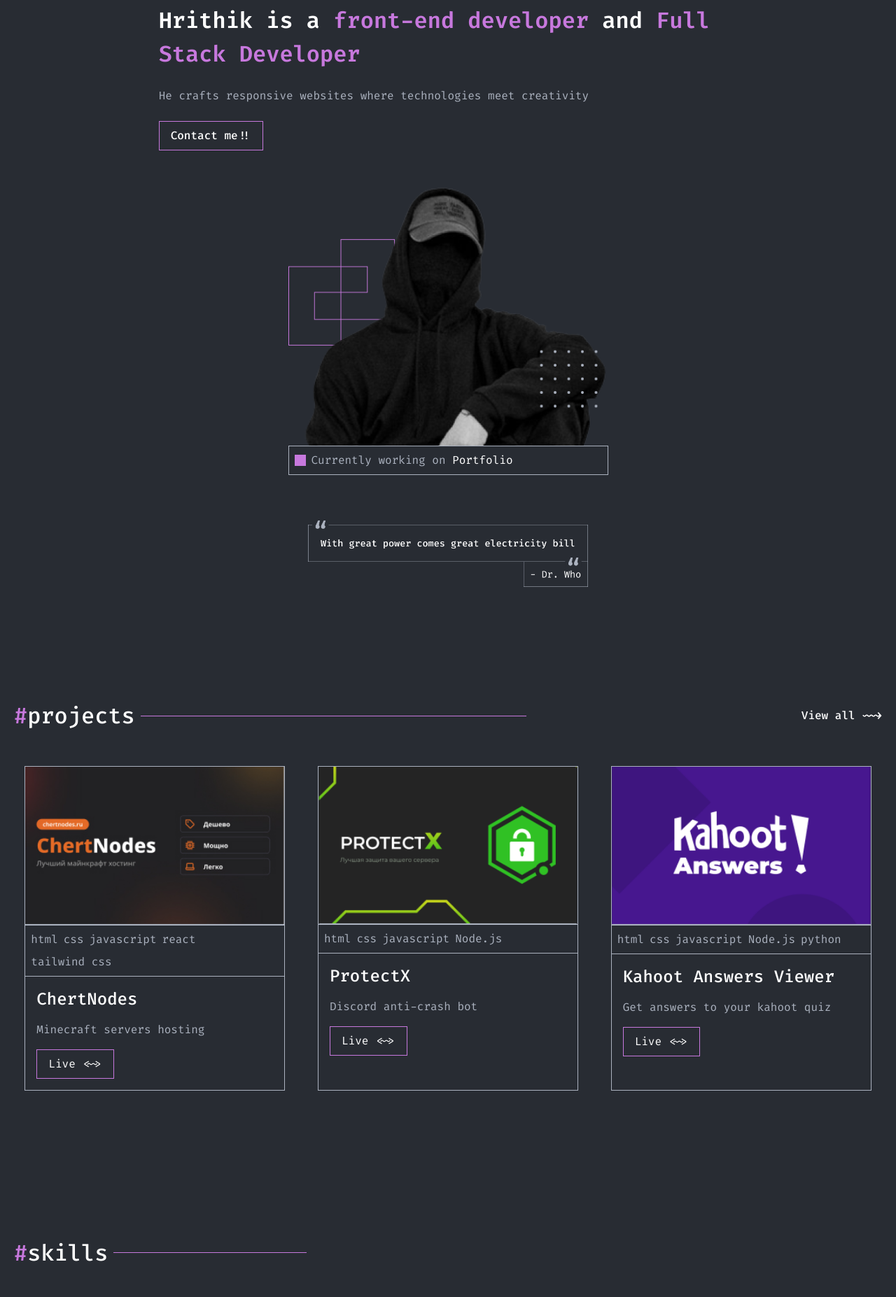
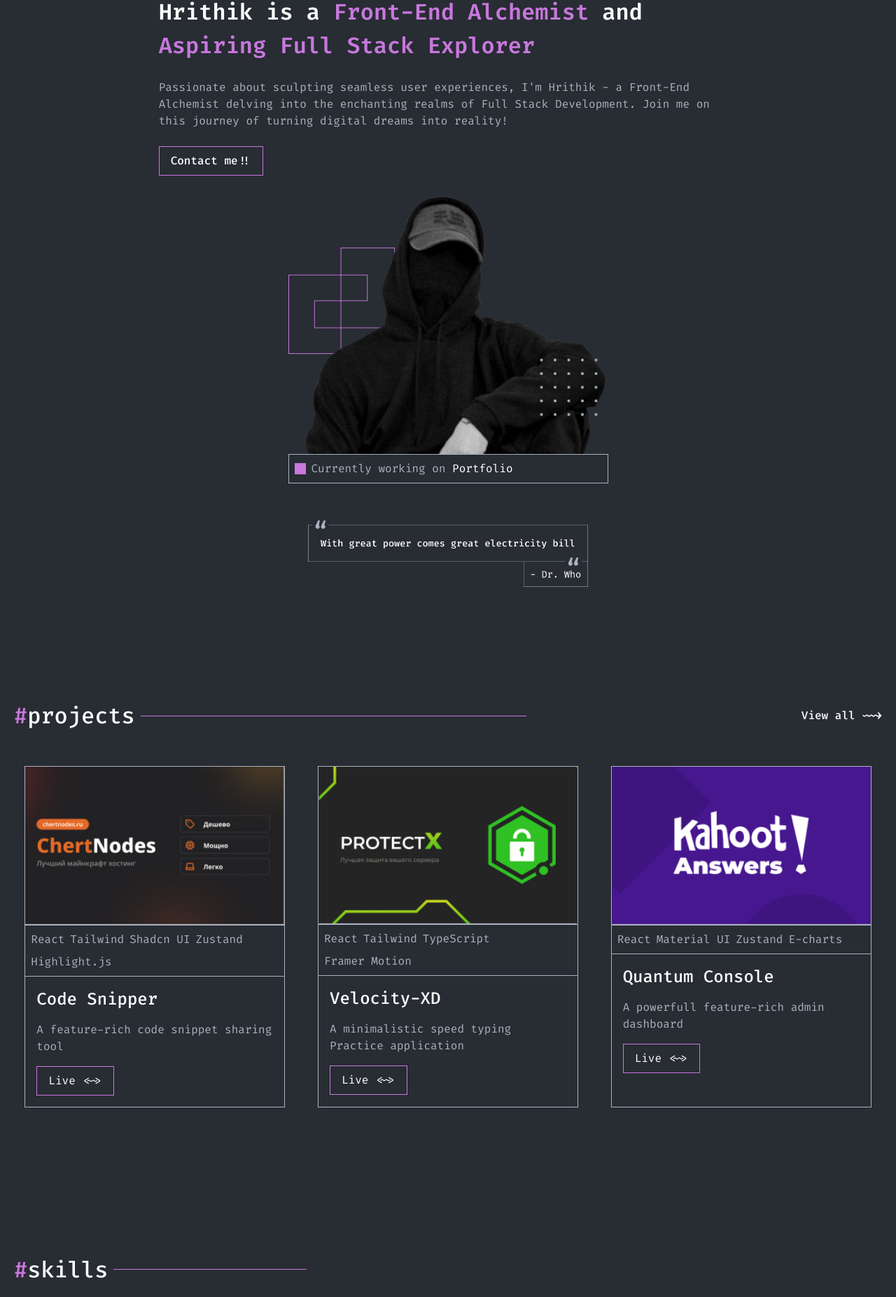
Before and after one commit to Hrithik0112/Hrithik-Devfolio, a Next.js app: page / in a window 1280 px wide. Shown: the part 98-1952 px from the top of the page at 70% size. Built offline with nearby package versions, Linux system fonts and the light colour scheme.

Commit message:
home page some fixes

```diff
--- a/src/app/layout.tsx
+++ b/src/app/layout.tsx
@@ -7,8 +7,8 @@ import Footer from "@/components/Footer";
 const firaCode = Fira_Code({ subsets: ["latin"] });
 
 export const metadata: Metadata = {
-  title: "Create Next App",
-  description: "Generated by create next app",
+  title: "Hrithik-Devfolio",
+  description: "Hrithik's frontend developer portfolio",
 };
 
 export default function RootLayout({ children }: { children: React.ReactNode }) {
--- a/src/components/ContactSection.tsx
+++ b/src/components/ContactSection.tsx
@@ -47,7 +47,7 @@ const ContactSection = (props: Props) => {
                 </div>
                 <div className="flex gap-1 items-center">
                   <AiOutlineMail />
-                  <span className="text-[#ABB2BF]">slumdog4321@gmail.com</span>
+                  <span className="text-[#ABB2BF]">hrithiknotforyou@gmail.com</span>
                 </div>
               </div>
             </div>
--- a/src/components/HeroSection.tsx
+++ b/src/components/HeroSection.tsx
@@ -3,6 +3,7 @@ import Image from "next/image";
 import { useEffect } from "react";
 import AOS from "aos";
 import "aos/dist/aos.css";
+import Link from "next/link";
 
 const HeroSection = () => {
   useEffect(() => {
@@ -13,15 +14,19 @@ const HeroSection = () => {
       <div className="px-5 max-w-[1560px] mx-auto min-h-screen pt-20 flex items-center justify-between flex-wrap">
         <div data-aos="fade-right" className=" w-10/12 sm:w-8/12 mx-auto">
           <h1 className="font-semibold text-[32px] text-white mb-3">
-            Hrithik is a <span className="text-[#C778DD]">front-end developer</span> and{" "}
-            <span className="text-[#C778DD]">Full Stack Developer</span>
+            Hrithik is a <span className="text-[#C778DD]">Front-End Alchemist</span> and{" "}
+            <span className="text-[#C778DD]"> Aspiring Full Stack Explorer</span>
           </h1>
           <p className="text-[#ABB2BF] my-6">
-            He crafts responsive websites where technologies meet creativity
+            Passionate about sculpting seamless user experiences, I'm Hrithik - a Front-End
+            Alchemist delving into the enchanting realms of Full Stack Development. Join me on this
+            journey of turning digital dreams into reality!
           </p>
-          <button className="text-white font-medium py-2 px-4 border duration-200 border-[#C778DD] hover:bg-[#C778DD33]">
-            Contact me!!
-          </button>
+          <Link href="/contacts">
+            <button className="text-white font-medium py-2 px-4 border duration-200 border-[#C778DD] hover:bg-[#C778DD33]">
+              Contact me!!
+            </button>
+          </Link>
         </div>
         <div data-aos="fade-left" data-aos-delay="400" className="mx-auto">
           <div className="">
--- a/src/components/ProjectSection.tsx
+++ b/src/components/ProjectSection.tsx
@@ -10,21 +10,21 @@ const ProjectSection = (props: Props) => {
   const projects = [
     {
       img: first,
-      langs: ["html", "css", "javascript", "react", "tailwind css"],
-      title: "ChertNodes",
-      disc: "Minecraft servers hosting ",
+      techs: ["React", "Tailwind", " Shadcn UI", "Zustand", "Highlight.js"],
+      title: "Code Snipper",
+      disc: "A feature-rich code snippet sharing tool ",
     },
     {
       img: second,
-      langs: ["html", "css", "javascript", "Node.js"],
-      title: "ProtectX",
-      disc: "Discord anti-crash bot ",
+      techs: ["React", "Tailwind ", "TypeScript", "Framer Motion"],
+      title: "Velocity-XD",
+      disc: "A minimalistic speed typing Practice application",
     },
     {
       img: third,
-      langs: ["html", "css", "javascript", "Node.js", "python"],
-      title: "Kahoot Answers Viewer",
-      disc: "Get answers to your kahoot quiz ",
+      techs: ["React", "Material UI", "Zustand", " E-charts"],
+      title: "Quantum Console",
+      disc: "A powerfull feature-rich admin dashboard ",
     },
   ];
   return (
@@ -44,7 +44,7 @@ const ProjectSection = (props: Props) => {
           </div>
           {/* right */}
           <div className=" text-white font-medium">
-            <a href="">
+            <a href="/work">
               <span>View all ~~&gt;</span>
             </a>
           </div>
@@ -52,10 +52,10 @@ const ProjectSection = (props: Props) => {
         {/* bottom */}
         <div className="flex flex-wrap justify-between gap-4 my-12">
           {/* cards */}
-          {projects.map(({ img, langs, title, disc }) => {
+          {projects.map(({ img, techs, title, disc }) => {
             return (
               <>
-                <ProjectCard img={img} langs={langs} title={title} disc={disc} key={title} />
+                <ProjectCard img={img} langs={techs} title={title} disc={disc} key={title} />
               </>
             );
           })}
--- a/src/components/SkillSection.tsx
+++ b/src/components/SkillSection.tsx
@@ -7,20 +7,20 @@ const SkillSection = (props: Props) => {
   const skills = [
     {
       title: "Languages",
-      languages: ["TypeScript", "Lua", "Python", "JavaScript"],
+      languages: ["TypeScript", "C++", "JavaScript"],
     },
-    { title: "Databases", languages: ["SQLite", "PostgreSQL", "Mongo"] },
+    { title: "Databases", languages: ["PostgreSQL", "MongoDB", "Supabase", "Firebase"] },
     {
       title: "Tools",
-      languages: ["VSCode", "Neovim", "Linux", "Figma", "XFCE", "Arch", "Git", "Font Awesome"],
+      languages: ["VSCode", "Github", "Figma", "Git"],
     },
     {
       title: "Other",
-      languages: ["HTML", "CSS", "EJS", "SCSS", "REST", "Jinja"],
+      languages: ["HTML", "CSS", "Tailwind", "Material UI", "Redux", "Zustand", "ShadCN UI"],
     },
     {
       title: "Frameworks",
-      languages: ["React", "Vue", "Disnake", "Discord.js", "Flask", "Express.js"],
+      languages: ["Next.js", "React", "Express.js", "Node.js"],
     },
   ];
   return (
```
